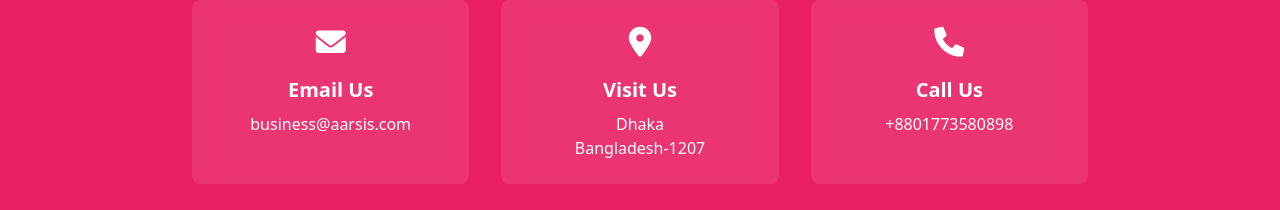
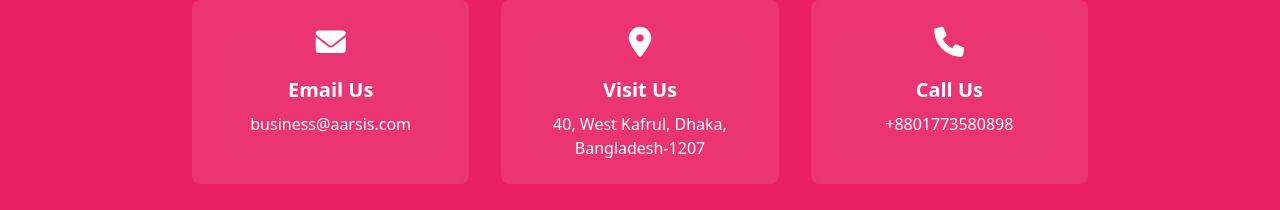
Before and after one commit to emoncse/aarsis_v3, a plain HTML site: page index.html in a window 1280 px wide. Shown: the part 5276-5486 px from the top of the page. Drawn offline with nearby package versions, Linux system fonts and the light colour scheme; no server answers; a script that the page names is missing.

```diff
--- a/index.html
+++ b/index.html
@@ -691,7 +691,7 @@
             <div class="p-6 rounded-lg bg-white/10 backdrop-blur">
               <i class="fas fa-map-marker-alt text-3xl mb-4"></i>
               <h3 class="text-xl font-semibold mb-2">Visit Us</h3>
-              <p>Dhaka<br/>Bangladesh-1207</p>
+              <p>40, West Kafrul, Dhaka, Bangladesh-1207</p>
             </div>
             <div class="p-6 rounded-lg bg-white/10 backdrop-blur">
               <i class="fas fa-phone text-3xl mb-4"></i>
```
